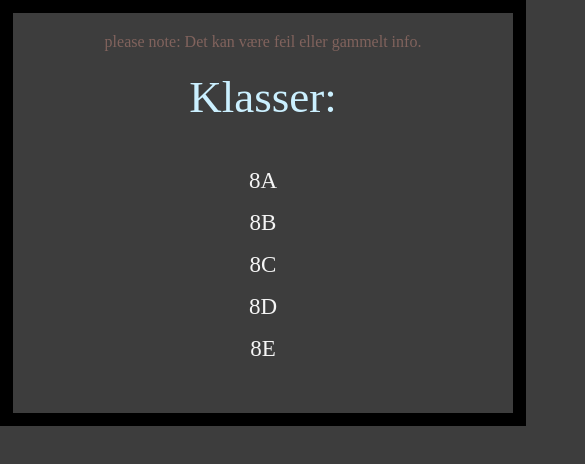
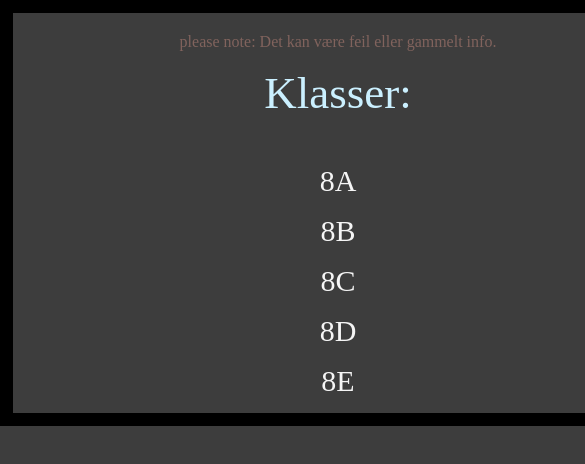
Before and after one commit to DollerFlea/Ukeplan, a plain HTML site: page index.html in a window 390 px wide. Shown: the top 464 px of the page, 585 px wide, since content can reach past the window. Drawn offline with Linux system fonts and the light colour scheme.

Commit message:
Add files via upload

```diff
--- a/css/styleAndre.css
+++ b/css/styleAndre.css
@@ -41,3 +41,109 @@ body{
     width: 500px;
     height: 400px;
 }
+
+
+
+@media screen and (max-width: 2500px){
+    #border {
+        width: 1000px;
+        height: 650px;
+    }
+
+    .classes {
+        text-decoration: none;
+        font-size: 60px;
+        color:whitesmoke;
+        margin-top: 35px;
+    }
+
+    .h1{
+        font-size: 60px;
+        margin-top: 10px;
+        color: rgb(203, 240, 255);
+    }
+
+    .ps{
+        font-size:19px;
+        margin-top: 20px;
+        color: rgb(129, 99, 93);
+    }
+}
+
+@media screen and (max-width: 1920px){
+    #border {
+        width: 1000px;
+        height: 500px;
+    }
+
+    .classes {
+        text-decoration: none;
+        font-size: 40px;
+        color:whitesmoke;
+        margin-top: 35px;
+    }
+
+    .h1{
+        font-size: 60px;
+        margin-top: 10px;
+        color: rgb(203, 240, 255);
+    }
+
+    .ps{
+        font-size:19px;
+        margin-top: 20px;
+        color: rgb(129, 99, 93);
+    }
+}
+
+@media screen and (max-width: 1500px){
+    #border {
+        width: 800px;
+        height: 450px;
+    }
+
+    .classes {
+        text-decoration: none;
+        font-size: 35px;
+        color:whitesmoke;
+        margin-top: 35px;
+    }
+
+    .h1{
+        font-size: 45px;
+        margin-top: 10px;
+        color: rgb(203, 240, 255);
+    }
+
+    .ps{
+        font-size:18px;
+        margin-top: 20px;
+        color: rgb(129, 99, 93);
+    }
+}
+
+@media screen and (max-width: 1000px){
+    #border {
+        width: 650px;
+        height: 400px;
+    }
+
+    .classes {
+        text-decoration: none;
+        font-size: 30px;
+        color:whitesmoke;
+        margin-top: 35px;
+    }
+
+    .h1{
+        font-size: 45px;
+        margin-top: 10px;
+        color: rgb(203, 240, 255);
+    }
+
+    .ps{
+        font-size:16px;
+        margin-top: 20px;
+        color: rgb(129, 99, 93);
+    }
+}
--- a/index.html
+++ b/index.html
@@ -16,9 +16,9 @@
 -->
 
 <body>
-    <center><div id="border">
+    <center id="cen1"><div id="border">
 
-        <center>
+        <center id="cen2">
             <p class="ps">please note: Det kan være feil eller gammelt info.</p>
             <p class="h1">Klasser:</p>
 
```
